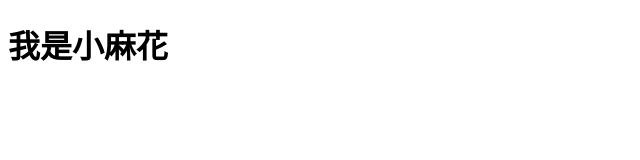
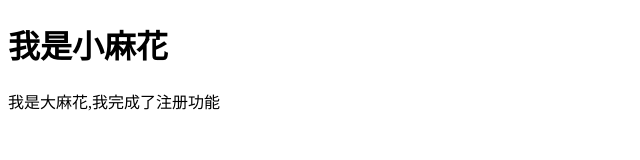
Before and after one commit to DarkevilRose/myfirsthouse, a plain HTML site: page index.html in a window 1280 px wide. Shown: the whole page, without its empty margins (0-640 px from the left). Drawn offline with Linux system fonts and the light colour scheme.

Commit message:
我是大麻花,我完成了注册功能

```diff
--- a/index.html
+++ b/index.html
@@ -8,5 +8,7 @@
 </head>
 <body>
     <h1>我是小麻花</h1>
+
+    <p>我是大麻花,我完成了注册功能</p>
 </body>
 </html>
```
